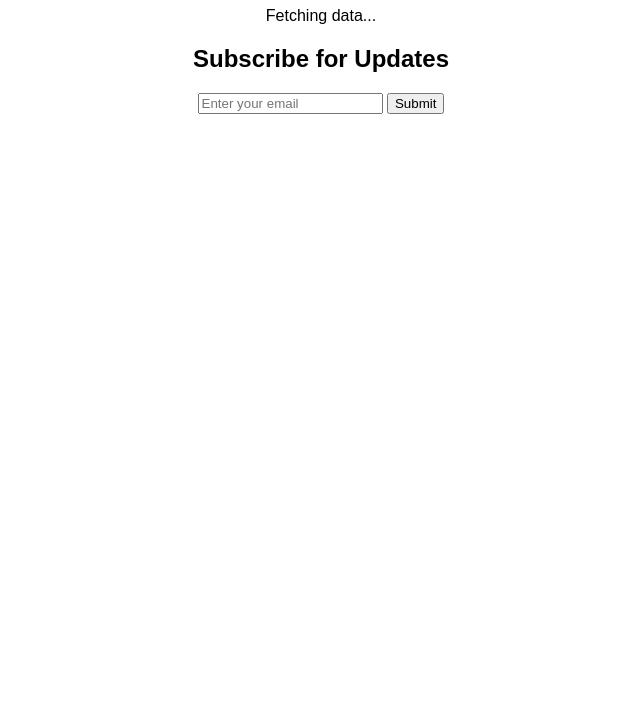
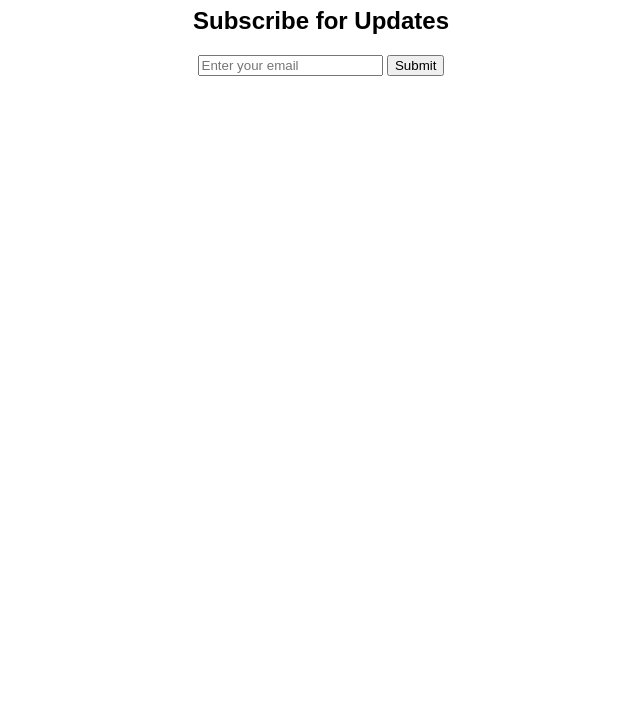
Before and after one commit to asiakay/AngelicMediumpurpleWorkers, a plain HTML site: page public/index.html in a window 1280 px wide. Shown: the part 93-800 px from the top of the page, without its empty margins (319-959 px from the left). Drawn offline with Linux system fonts and the light colour scheme; no server answers.

Commit message:
Cleaning up frontend

```diff
--- a/public/index.html
+++ b/public/index.html
@@ -8,7 +8,7 @@
 </head>
 <body>
     <h1>Welcome to Open World Sanctuary</h1>
-    <p id="api-response">Fetching data...</p>
+   <!-- <p id="api-response">Fetching data...</p> !-->
     <h2>Subscribe for Updates</h2>
     <form id="email-form">
         <input type="email" id="email" placeholder="Enter your email" required />
```
